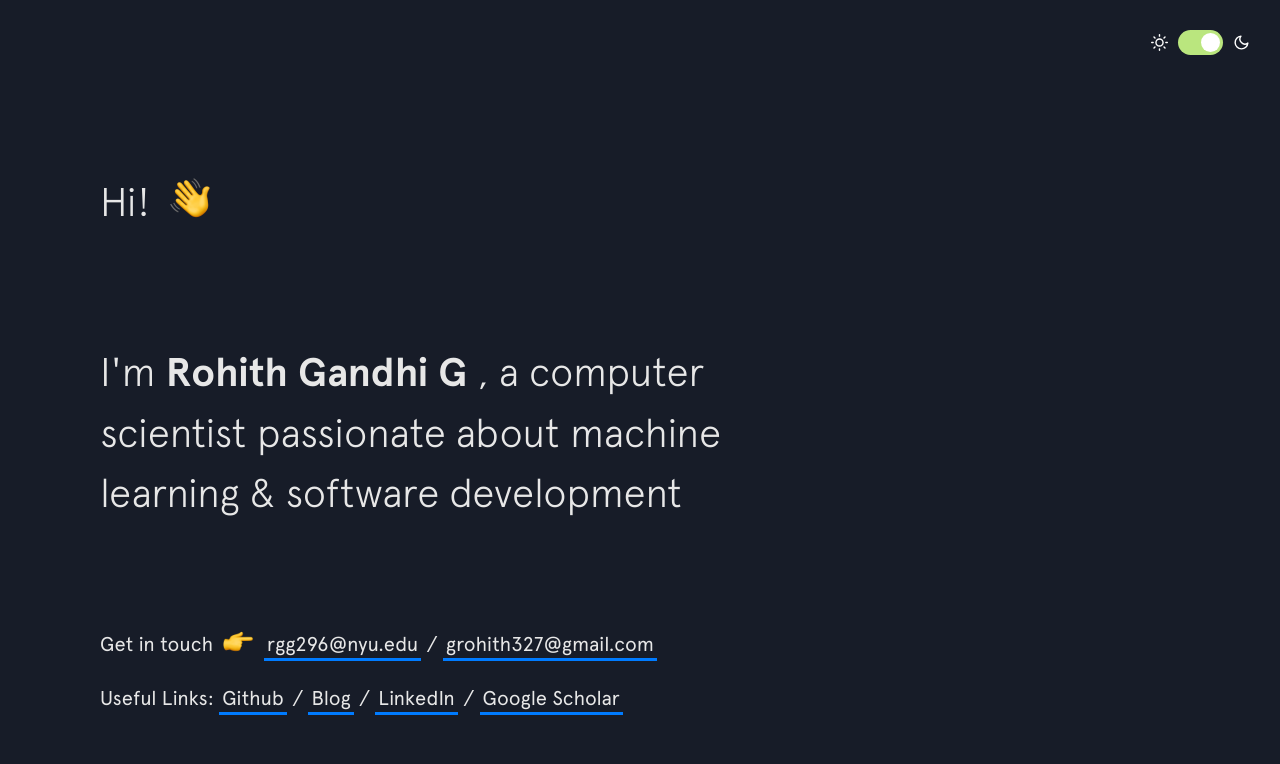
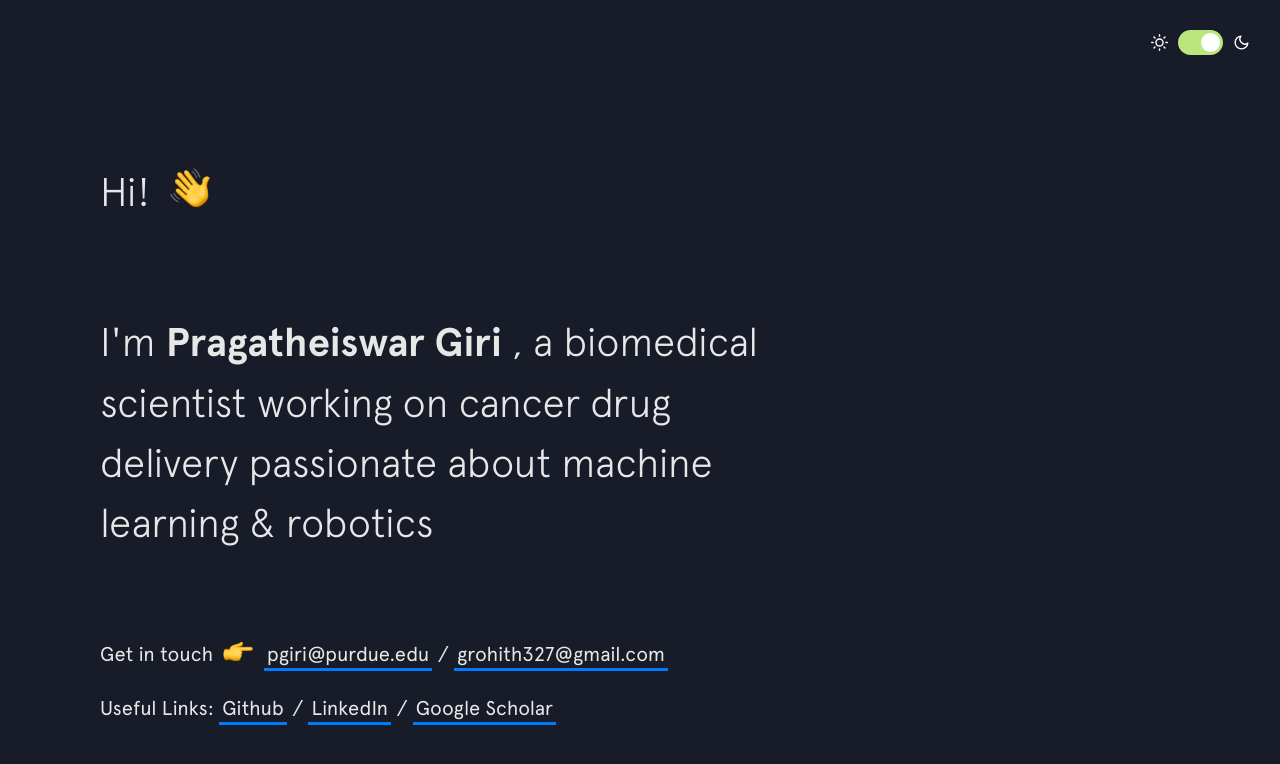
Before and after one commit to Pragatheis/pragatheis.github.io, a Jekyll site: the page built from index.html, in a window 1280 px wide and 900 px high. Shown: the top 764 px of the window. Built offline with Jekyll 4.4.1, drawn with Linux system fonts in a browser that asks for light colours; nearby versions of some CDN libraries.

Commit message:
Update intro.html

```diff
--- a/_includes/intro.html
+++ b/_includes/intro.html
@@ -4,29 +4,27 @@
   </h1>
 
   <h2 class="intro__tagline">I'm
-    <span class="name">Rohith Gandhi G</span>
-    , a computer scientist passionate about machine learning &amp; software development
+    <span class="name">Pragatheiswar Giri</span>
+    , a biomedical scientist working on cancer drug delivery passionate about machine learning &amp; robotics
   </h2>
 
   <h3 class="intro__contact">
     <span>Get in touch </span>
     <span class="emoji pointer"></span>
     <span>
-      <a href="mailto:rgg296@nyu.edu" target="_blank" class="highlight-link">rgg296@nyu.edu</a>
+      <a href="mailto:pgiri.edu" target="_blank" class="highlight-link">pgiri@purdue.edu</a>
     </span>
     <span>/</span>
     <span>
-      <a href="mailto:grohith327@gmail.com" target="_blank" class="highlight-link">grohith327@gmail.com</a>
+      <a href="mailto:pragatheisgiri@gmail.com" target="_blank" class="highlight-link">grohith327@gmail.com</a>
     </span>
     <p>
       <span>Useful Links:</span>
-      <a href="https://github.com/grohith327" target="_blank" class="highlight-link">Github</a>
+      <a href="https://github.com/pragatheis" target="_blank" class="highlight-link">Github</a>
       <span>/</span>
-      <a href="https://medium.com/@grohith327" target="_blank" class="highlight-link">Blog</a>
+      <a href="https://linkedin.com/in/pragatheis" target="_blank" class="highlight-link">LinkedIn</a>
       <span>/</span>
-      <a href="https://linkedin.com/in/grohith327" target="_blank" class="highlight-link">LinkedIn</a>
-      <span>/</span>
-      <a href="https://scholar.google.com/citations?hl=en&user=7MmxEV8AAAAJ" target="_blank"
+      <a href="https://scholar.google.com/citations?user=TWgrVQgAAAAJ" target="_blank"
         class="highlight-link">Google Scholar</a>
     </p>
     </p>
```
